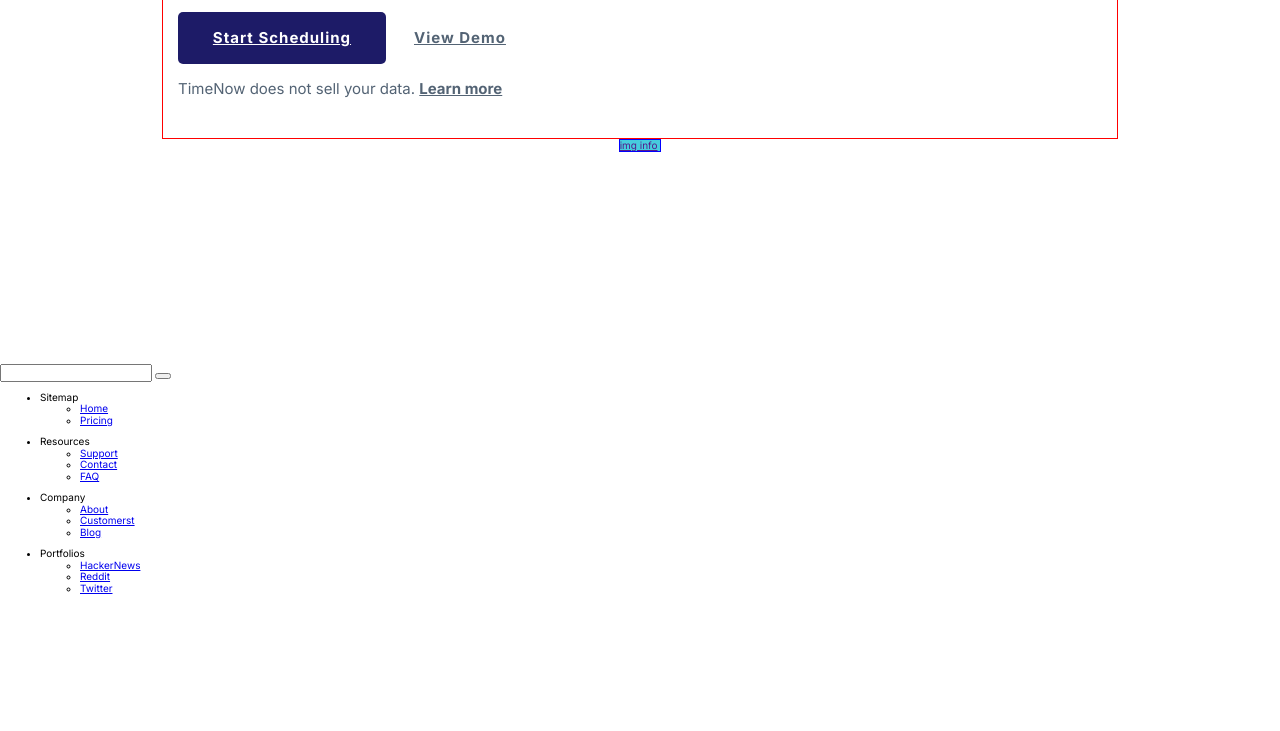
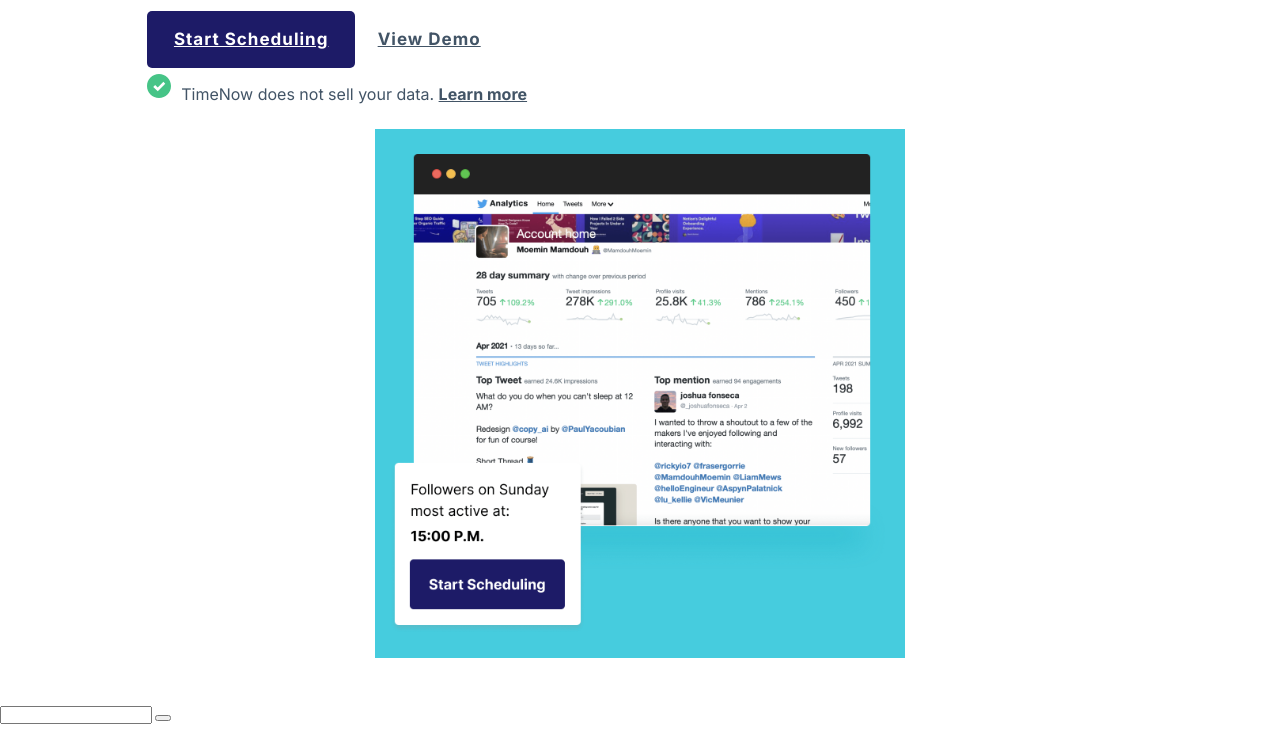
Before and after one commit to VladimirValdes/TimeNowLP, a plain HTML site: page index.html in a window 1280 px wide. Shown: the part 196-927 px from the top of the page. Before the commit the page ends 800 px from the top, so only its background shows below. Drawn offline with nearby package versions, Linux system fonts and the light colour scheme.

Commit message:
style: hero-content and hero-img
changes in font-size, margin and colors

```diff
--- a/index.html
+++ b/index.html
@@ -30,7 +30,6 @@
 					<span class="icon-menu__bar"></span>
 					</button>
 
-					<!-- prueba -->
 
 					<ul class="menu">
 						<li class="menu__item"><a href="" class="menu__link">Features</a></li>
@@ -47,14 +46,14 @@
 					<a href="" class="btns__secondary">View Demo</a>
 				</div>
 				<div class="footer">
-					<img src="" alt="" class="footer__icon">
+					<img src="assets/Checkmark.svg" alt="check" class="footer__icon">
 					<p class="footer__text"> TimeNow does not sell your data. <a href="#" class="footer__text footer__text--link">Learn more</a></p>
 				</div>
 				<p></p>
 			</section>
 			<section class="hero-img">
-				<a href="">img info</a>
-				<img src="" alt="" />
+				<!-- <a href="">Start Scheduling</a> -->
+				<img src="/assets/Mockup.png" alt="mockup" class="hero-img__img" />
 			</section>
 		</header>
 
--- a/styles/abstracts/_mixins.scss
+++ b/styles/abstracts/_mixins.scss
@@ -142,8 +142,8 @@
     width: 100%;
     min-width: 125px;
     max-width: $m-w;
-    padding: 16px 8px;
-    font-size: 1.5rem;
+    padding: 18px 8px;
+    font-size: 1.7rem;
     font-weight: $w;
     color: $color;
     background-color: $bk;
--- a/styles/abstracts/_palette.scss
+++ b/styles/abstracts/_palette.scss
@@ -1,6 +1,6 @@
 // Colors
 
-$c-primary: #536374;
+$c-primary: #425466;
 
 $c-secondary:#005661;
 $c-terteary:#1d1b67;
--- a/styles/main.scss
+++ b/styles/main.scss
@@ -25,15 +25,16 @@ body {
    .hero-content {
        grid-area: main;
        padding: 1.5rem;
-       border: 1px solid red;
+
 
        &__title {
-           @include m.base-text(3.5rem, p.$w-xbg, p.$c-terteary );
+           @include m.base-text(3.5rem, p.$w-bg, p.$c-terteary );
+           margin-bottom: 0;
 
        }
 
        &__desc {
-           @include m.base-text(1.5rem, p.$w-sm, p.$c-primary);
+           @include m.base-text(1.6rem, p.$w-sm, p.$c-primary, start, 2.5rem);
 
        }
 
@@ -59,21 +60,38 @@ body {
             align-items: center;
 
             &__text {
-                @include m.base-text(1.5rem, p.$w-sm, p.$c-primary);
-
+                @include m.base-text(1.6rem, p.$w-sm, p.$c-primary);
+                margin-bottom: 0;
                 &--link {
                     font-weight: p.$w-bg;
                     text-decoration: underline;
                 }
+            }
+
+            &__icon {
+                margin-right: 1rem;
             }
        }
    }
 
    .hero-img {
        grid-area: img;
+       display: flex;
+       justify-content: center;
+       align-items: center;
+       padding: 2.5rem 1.5rem;
+
        background-color: #46ccde;
-       border: 1px solid blue;
 
+
+
+       &__img {
+           width: 100%;
+           max-width: 500px;
+           height: auto;
+           object-fit: contain;
+           object-position: center;
+       }
    }
 }
 
```
Also changed, not shown: styles/main.css, 1 other file.
